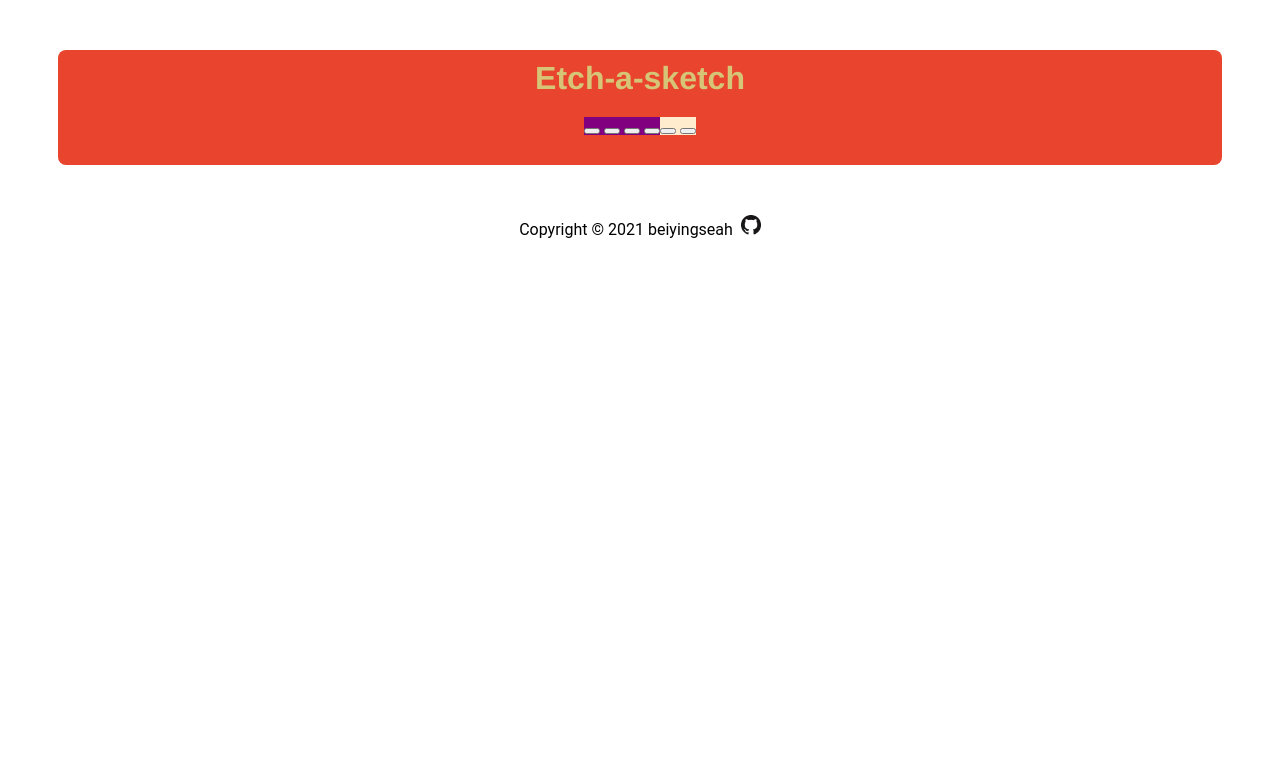
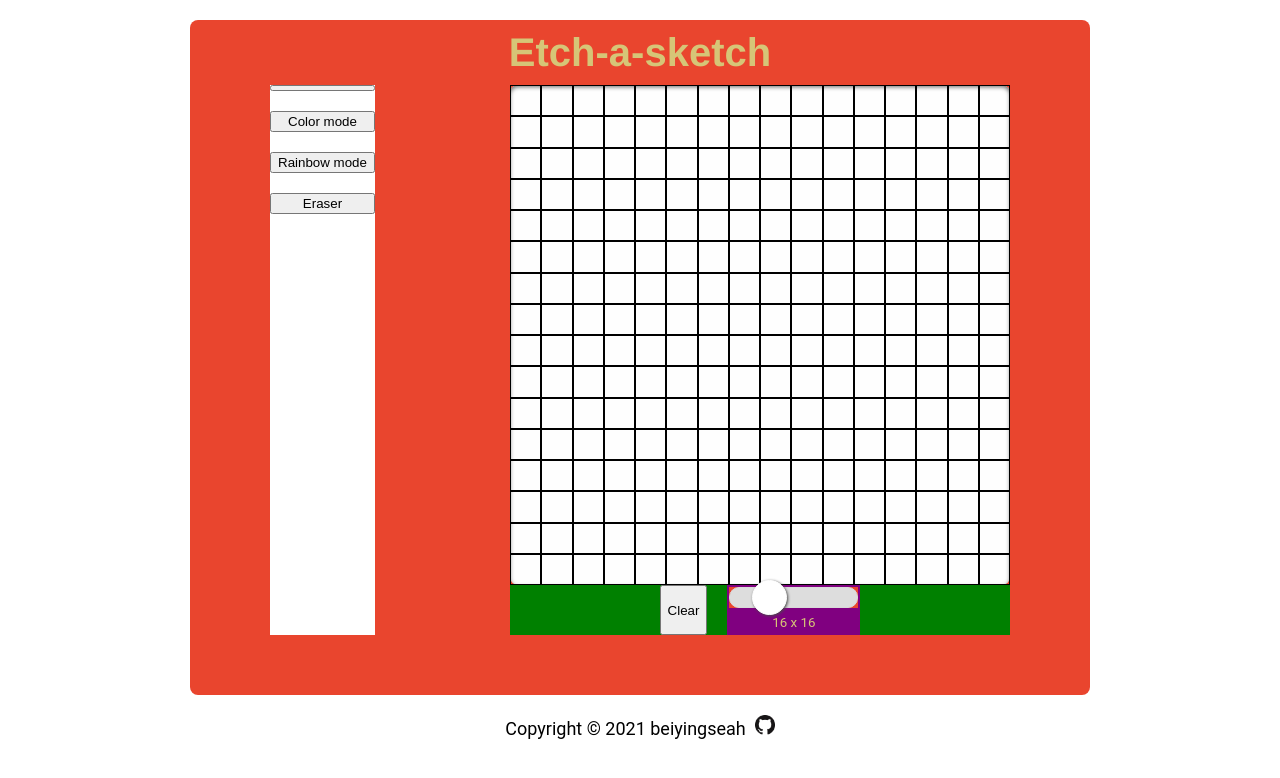
Before and after one commit to beiyingseah/odin-EtchASketch, a plain HTML site: page index.html in a window 1280 px wide. Drawn offline with Linux system fonts and the light colour scheme.

Commit message:
Added 16x16 (static) grid using JS

```diff
--- a/index.html
+++ b/index.html
@@ -10,18 +10,23 @@
 <body>
     <div id='gameconsole'>
       <h1>Etch-a-sketch</h1>
-      <div class='container'>
-        <div id='container-left'>
-          <button class='color-wheel'></button>
-          <button class='color'></button>
-          <button class='color'></button>
-          <button id='eraser'></button>
+      <div class='container-main'>
+        <div id='container-settings1'>
+          <button id='colorPicker'></button>
+          <button id='colorBtn'>Color mode</button>
+          <button id='rainbowBtn'>Rainbow mode</button>
+          <button id='eraserBtn'>Eraser</button>
         </div>
 
         <div id='container-right'>
-          <div id='grid'></div>
-          <button id='clear'></button>
-          <button id='pixelsize'></button>
+          <div id='grid-wrapper'></div>
+          <div id='container-settings2'>
+            <button id='clearBtn'>Clear</button>
+            <div id='container-gridSize'>
+              <input id='sizeSlider' type='range' min='1' max='64' value='16'>
+              <p id='sizeValue'>16 x 16</p>
+            </div>
+            </div>
         </div>
       </div>
     </div>
--- a/main.js
+++ b/main.js
@@ -0,0 +1,31 @@
+// List of interactive variables
+const colorPicker = document.getElementById('colorPicker');
+const colorBtn = document.getElementById('colorBtn');
+const rainbowBtn = document.getElementById('raindbowBtn');
+const eraserBtn = document.getElementById('eraserBtn');
+const clearBtn = document.getElementById('clearBtn');
+const sizeSlider = document.getElementById('sizeSlider');
+let sizeValue = document.getElementById('sizeValue');
+const grid = document.getElementById('grid-wrapper');
+
+// Events to listen out for
+
+// Grid interactivity
+
+// Create a 16x16 grid of square divs
+grid.style.gridTemplateColumns = 'repeat(16, 1fr)'
+grid.style.gridTemplateRows = 'repeat(16, 1fr)'
+
+for (let i = 0; i < 16 * 16; i++) {
+    const cell = document.createElement('div');
+    cell.setAttribute('style', 'border: 1px solid rgb(0, 0, 0)')
+    grid.appendChild(cell);
+  }
+
+
+//Display the default slider value
+sizeValue.innerHTML = `${sizeSlider.value} x ${sizeSlider.value}`
+// Update the current slider value (each time user drags the slider handle)
+sizeSlider.oninput = function () {
+    sizeValue.innerHTML = `${this.value} x ${this.value}`; //In HTML event handlers, this refers to the HTML element that received the event. In this case, it is the slider (input).
+}
--- a/style.css
+++ b/style.css
@@ -1,38 +1,121 @@
 
+
+/* META-STYLING */
 body {
     min-height: 100vh;
+    font-family: 'American Typewriter', Roboto, 'Helvetica Neue';
+    color: #d6c577;
+    font-stretch: expanded;
 }
 
+/* MAIN */
 #gameconsole {
+    display: flex;
+    flex-direction: column;
+    justify-content: center;
     background-color: #e9452e;
-    margin: 50px;
-    padding: 10px;
+    max-width: 800px;
+    margin: 20px auto;
+    padding: 10px 50px 50px;
     border-radius: 8px;
 }
 
 #gameconsole > h1 {
     font-family: 'Brush Script MT', 'Helvetica Neue', sans-serif;
-    color: #d6c577;
+    font-size: 40px;
     text-align: center;
     margin: 0;
 }
 
-.container {
-    margin: 20px;
+.container-main {
+    margin: 10px 30px;
     display: flex;
+    justify-content: center;
+    flex-wrap: wrap-reverse;
+}
+
+#container-settings1 {
+    display: flex;
+    flex-direction: column;
+    justify-content: flex-start;
+    gap: 20px;
+    background-color: white;
+}
+
+#container-right {
+    display: flex;
+    flex-direction: column;
+    justify-content: flex-start;
+    margin-left: auto;
+}
+
+/* GRID */
+#grid-wrapper {
+    background-color: #fefefe;
+    display: grid;
+    width: 500px;
+    height: 500px;
+    box-shadow: 0px 2px 4px rgb(107, 107, 107) inset;
+    border-radius: 8px;
+
+}
+
+#container-settings2 {
+    display: flex;
+    background-color: green;
+    column-gap: 20px;
     justify-content: center;
 }
 
-#container-left {
+#container-gridSize {
+    display: flex;
     background-color: purple;
+    flex-direction: column;
+    text-align: center;
+
 }
 
-#container-right {
-    background: blanchedalmond;
+input[type=range] {
+    -webkit-appearance: none; /* overrides the basic/default appearance */
+    cursor: pointer;
+    background-color: #e9452e;
 }
 
+/* The ::-webkit-slider-runnable-track CSS pseudo-element represents the "track" (the groove in which the indicator slides) of an <input type="range">. */
+input[type=range]::-webkit-slider-runnable-track {
+    width: 100%;
+    height: 21px;
+    cursor: pointer;
+    background: #DDDDDD;
+    border-radius: 10px;
+    border: 1px solid #D9D9D9;
+  }
 
+input[type=range]:focus::-webkit-slider-runnable-track {
+    background: #DDDDDD;
+  }
+
+input[type=range]::-webkit-slider-thumb {
+    box-shadow: 1px 1px 3px #4A4A4A;
+    border: 1px solid #FFFFFF;
+    height: 35px;
+    width: 35px;
+    border-radius: 30px;
+    background: #FFFFFF;
+    cursor: pointer;
+    -webkit-appearance: none;
+    margin-top: -8px;
+  }
+
+#sizeValue {
+    margin: 5px;
+    font-size: smaller;
+}
+
+/* FOOTER */
 .footer {
     font-family: Roboto, 'Helvetica Neue', sans-serif;
+    color: black;
     text-align: center;
+    font-size: 18px;
 }
```
Also changed, not shown: 1 other file.
